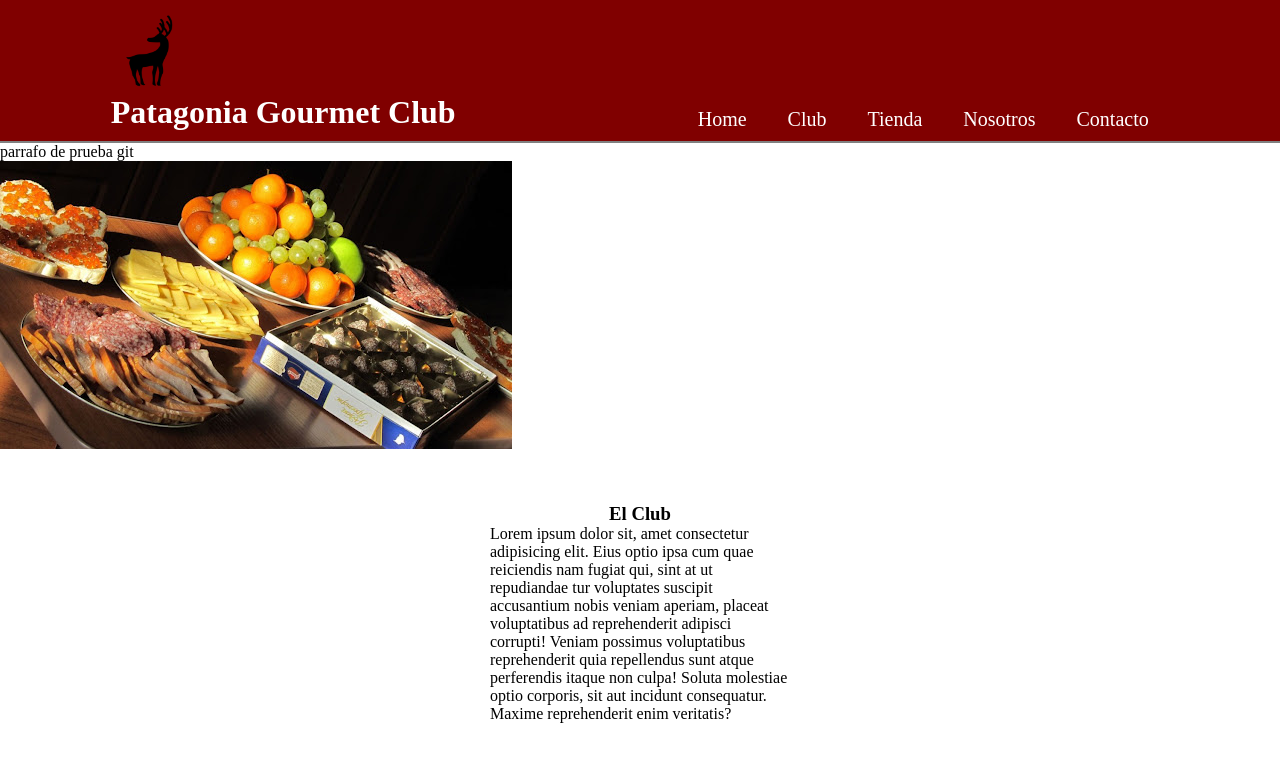
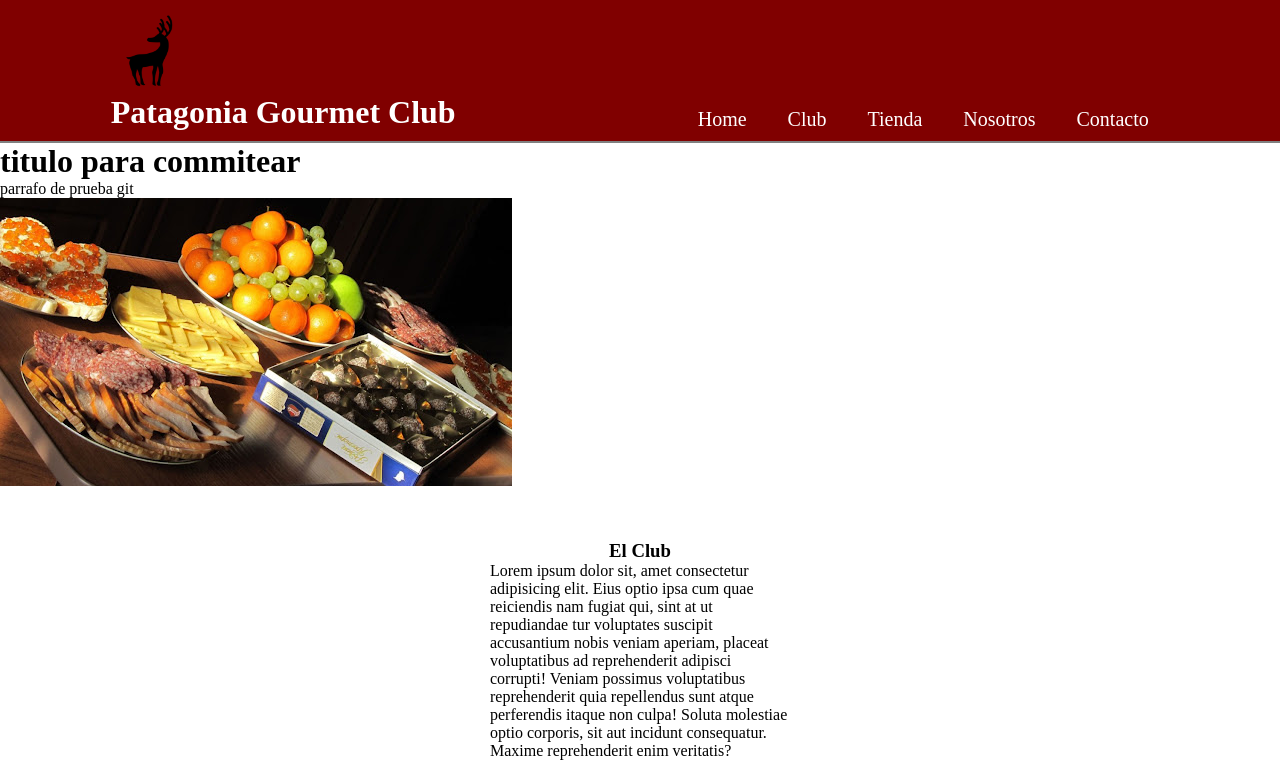
Before and after one commit to nicoperez870/tienda-perez-github, a plain HTML site: page index.html in a window 1280 px wide. Shown: the top 770 px of the page. Drawn offline with Linux system fonts and the light colour scheme.

Commit message:
agregando titulo a html

```diff
--- a/index.html
+++ b/index.html
@@ -38,6 +38,7 @@
 		<!--Main-->
 
 	<main>
+		<h1>titulo para commitear</h1>
 		<p>parrafo de prueba git
 
 		</p>
```
